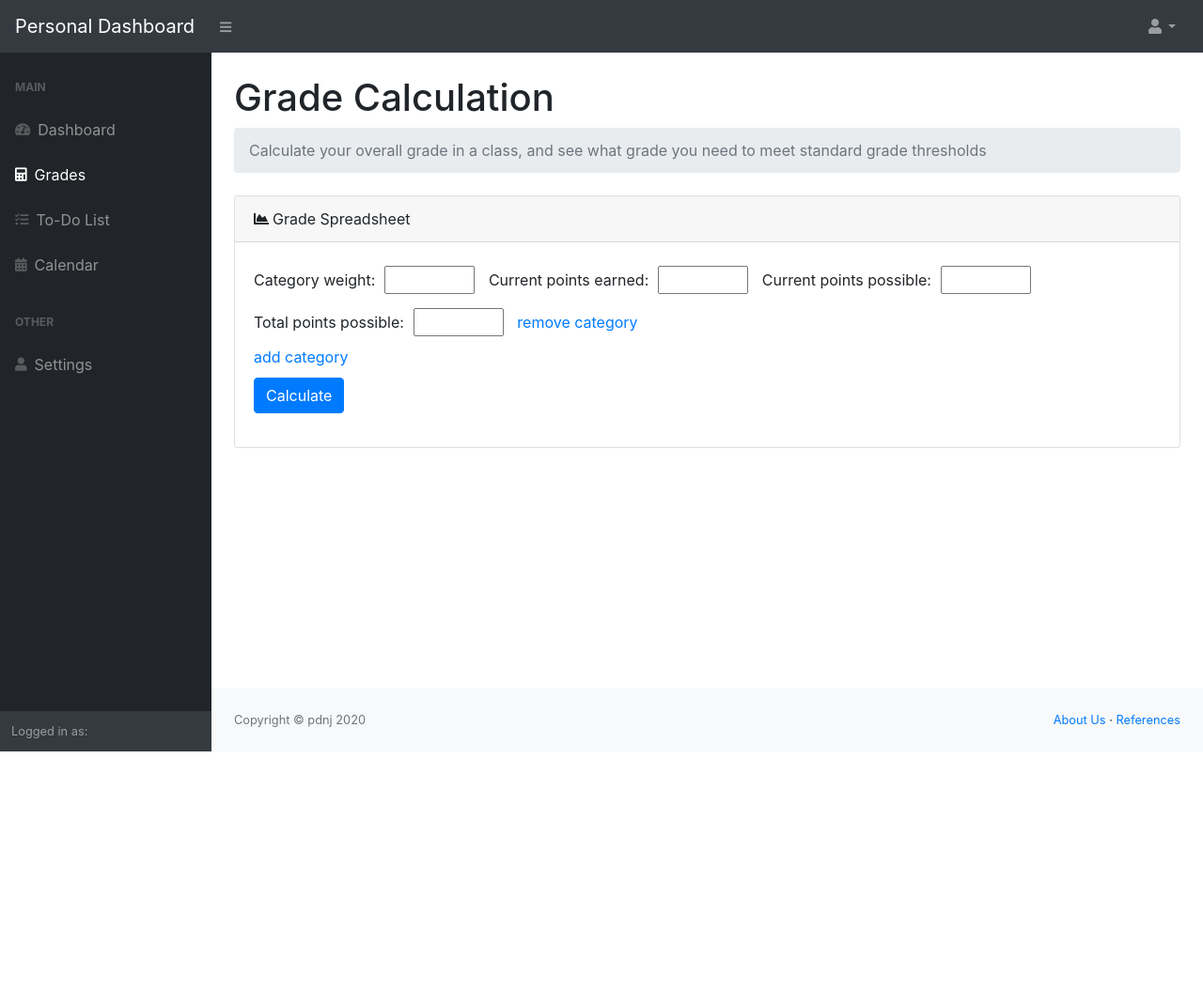
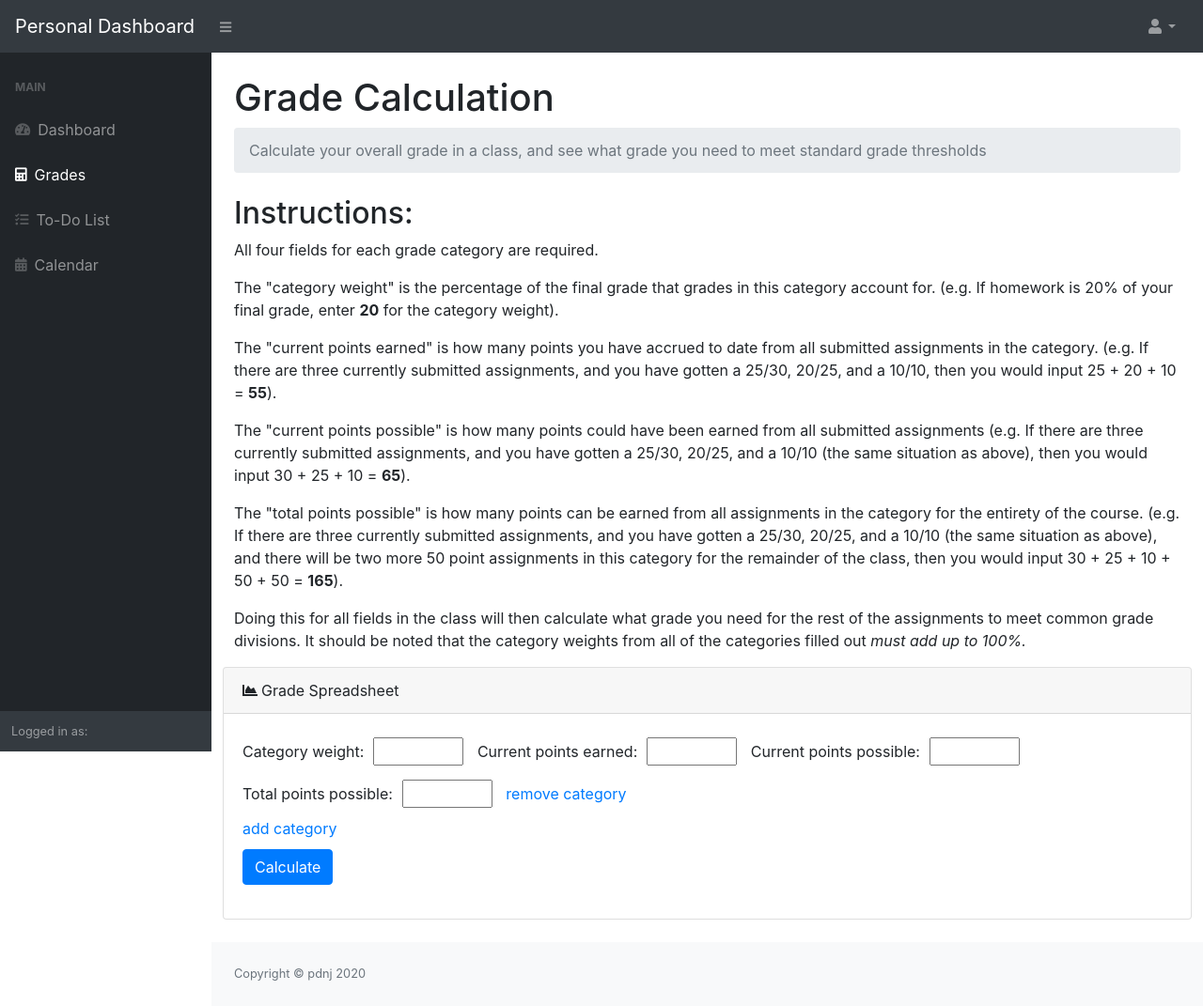
Before and after one commit to jwtufano/personal-dashboard, a Django app: page /dashboard/grade_calc/ in a window 1280 px wide. Shown: the whole page at 94% size. Before the commit the page ends 800 px from the top, so only its background shows below. Run offline with Django 3.2, Linux system fonts and the light colour scheme; parts of the project's set-up code (start-up, migrations or seed data) failed here and were passed over; some libraries are stand-ins or nearby versions.

Commit message:
Grade check polish

```diff
--- a/app/forms.py
+++ b/app/forms.py
@@ -67,7 +67,7 @@ class GradeCategoryForm(forms.Form):
     category_weight = forms.DecimalField(max_value=100, min_value=0, decimal_places=2, required=True, widget=forms.NumberInput(attrs={'class' : 'myfieldclass', 'required': True}), error_messages = {"required": "Please enter a weight"})
     current_points_earned = forms.IntegerField(min_value=0, widget=forms.NumberInput(attrs={'class' : 'myfieldclass', 'required': True}), error_messages = {"required": "Please input points earned"})
     current_points_possible = forms.IntegerField(min_value=0, widget=forms.NumberInput(attrs={'class' : 'myfieldclass', 'required': True}), error_messages = {"required": "Please input possible points earned"})
-    total_points_possible = forms.IntegerField(min_value=0, widget=forms.NumberInput(attrs={'class' : 'myfieldclass', 'required': True}), error_messages = {"required": "Please input total possible points"})
+    total_points_possible = forms.IntegerField(min_value=1, widget=forms.NumberInput(attrs={'class' : 'myfieldclass', 'required': True}), error_messages = {"required": "Please input total possible points"})
 
 class BaseGradeCategoryFormSet(BaseFormSet):
     def clean(self):
--- a/app/views.py
+++ b/app/views.py
@@ -236,7 +236,8 @@ def grade_calc(request):
             total_weight = Decimal(0)
             for form in formset:
                 if form.is_valid():
-                    grade += form.cleaned_data['category_weight']*Decimal(form.cleaned_data['current_points_earned']/Decimal(form.cleaned_data['current_points_possible']))
+                    if (form.cleaned_data['current_points_possible'] > 0):
+                        grade += form.cleaned_data['category_weight']*Decimal(form.cleaned_data['current_points_earned']/Decimal(form.cleaned_data['current_points_possible']))
                     percentage_total_points_given += form.cleaned_data['category_weight']*Decimal(form.cleaned_data['current_points_possible']/Decimal(form.cleaned_data['total_points_possible']))
                     total_weight += form.cleaned_data['category_weight']
             grade = round(grade, 2)
--- a/templates/grade_calc.html
+++ b/templates/grade_calc.html
@@ -21,8 +21,15 @@
     <ol class="breadcrumb mb-4">
         <li class="breadcrumb-item active">Calculate your overall grade in a class, and see what grade you need to meet standard grade thresholds</li>
     </ol>
+    <h2>Instructions:</h2>
+    <p>All four fields for each grade category are required.</p>
+    <p>The "category weight" is the percentage of the final grade that grades in this category account for. (e.g. If homework is 20% of your final grade, enter <b>20</b> for the category weight).</p>
+    <p>The "current points earned" is how many points you have accrued to date from all submitted assignments in the category. (e.g. If there are three currently submitted assignments, and you have gotten a 25/30, 20/25, and a 10/10, then you would input 25 + 20 + 10 = <b>55</b>).</p>
+    <p>The "current points possible" is how many points could have been earned from all submitted assignments (e.g. If there are three currently submitted assignments, and you have gotten a 25/30, 20/25, and a 10/10 (the same situation as above), then you would input 30 + 25 + 10 = <b>65</b>).</p>
+    <p>The "total points possible" is how many points can be earned from all assignments in the category for the entirety of the course. (e.g. If there are three currently submitted assignments, and you have gotten a 25/30, 20/25, and a 10/10 (the same situation as above), and there will be two more 50 point assignments in this category for the remainder of the class, then you would input 30 + 25 + 10 + 50 + 50 = <b>165</b>).</p>
+    <p>Doing this for all fields in the class will then calculate what grade you need for the rest of the assignments to meet common grade divisions. It should be noted that the category weights from all of the categories filled out <i>must add up to 100%.</i></p>
     <div class="row">
-        <div class="col-xl-12">
+        <div class="col-xl-16">
             <div class="card mb-4">
                 <div class="card-header"><i class="fas fa-chart-area mr-1"></i>Grade Spreadsheet</div>
                 <div class="card-body">
--- a/templates/grade_calc_results.html
+++ b/templates/grade_calc_results.html
@@ -14,7 +14,11 @@
             <div class="card mb-4">
                 <div class="card-header"><i class="fas fa-chart-area mr-1"></i>Grade Data</div>
                 <div class="card-body">
-                    <p>Your current grade is: {{ grade }}%</p>
+                    {% if show_grade_table %}
+                        <p>Your current grade is: {{ grade }}%</p>
+                    {% else %}
+                        <p>Your final grade is: {{ grade }}%</p>
+                    {% endif %}
 
                     {% if show_grade_table %}
                         <table class="table table-bordered">
--- a/templates/navbar.html
+++ b/templates/navbar.html
@@ -23,8 +23,6 @@
                 <li class="nav-item dropdown">
                     <a class="nav-link dropdown-toggle" id="userDropdown" role="button" data-toggle="dropdown" aria-haspopup="true" aria-expanded="false"><i class="fas fa-user fa-fw"></i></a>
                     <div class="dropdown-menu dropdown-menu-right" aria-labelledby="userDropdown">
-                        <a class="dropdown-item" href="#">Settings</a>
-                        <div class="dropdown-divider"></div>
                         <a class="dropdown-item" href="{% url 'accounts:logout' %}">Logout</a>
                     </div>
                 </li>
@@ -52,11 +50,7 @@
                                 ><div class="sb-nav-link-icon"><i class="fas fa-calendar-alt"></i></div>
                                 Calendar</a
                             >
-                            <div class="sb-sidenav-menu-heading">Other</div>
-                            <a class="nav-link" href="#"
-                                ><div class="sb-nav-link-icon"><i class="fas fa-user"></i></div>
-                                Settings</a
-                            >
+
                         </div>
                     </div>
                     <div class="sb-sidenav-footer">
@@ -74,11 +68,6 @@
                     <div class="container-fluid">
                         <div class="d-flex align-items-center justify-content-between small">
                             <div class="text-muted">Copyright &copy; pdnj 2020</div>
-                            <div>
-                                <a href="#">About Us</a>
-                                &middot;
-                                <a href="#">References</a>
-                            </div>
                         </div>
                     </div>
                 </footer>
```
Also changed, not shown: models/migrations/0007_auto_20200427_0340.py (added), models/migrations/0008_auto_20200427_0923.py (added).
